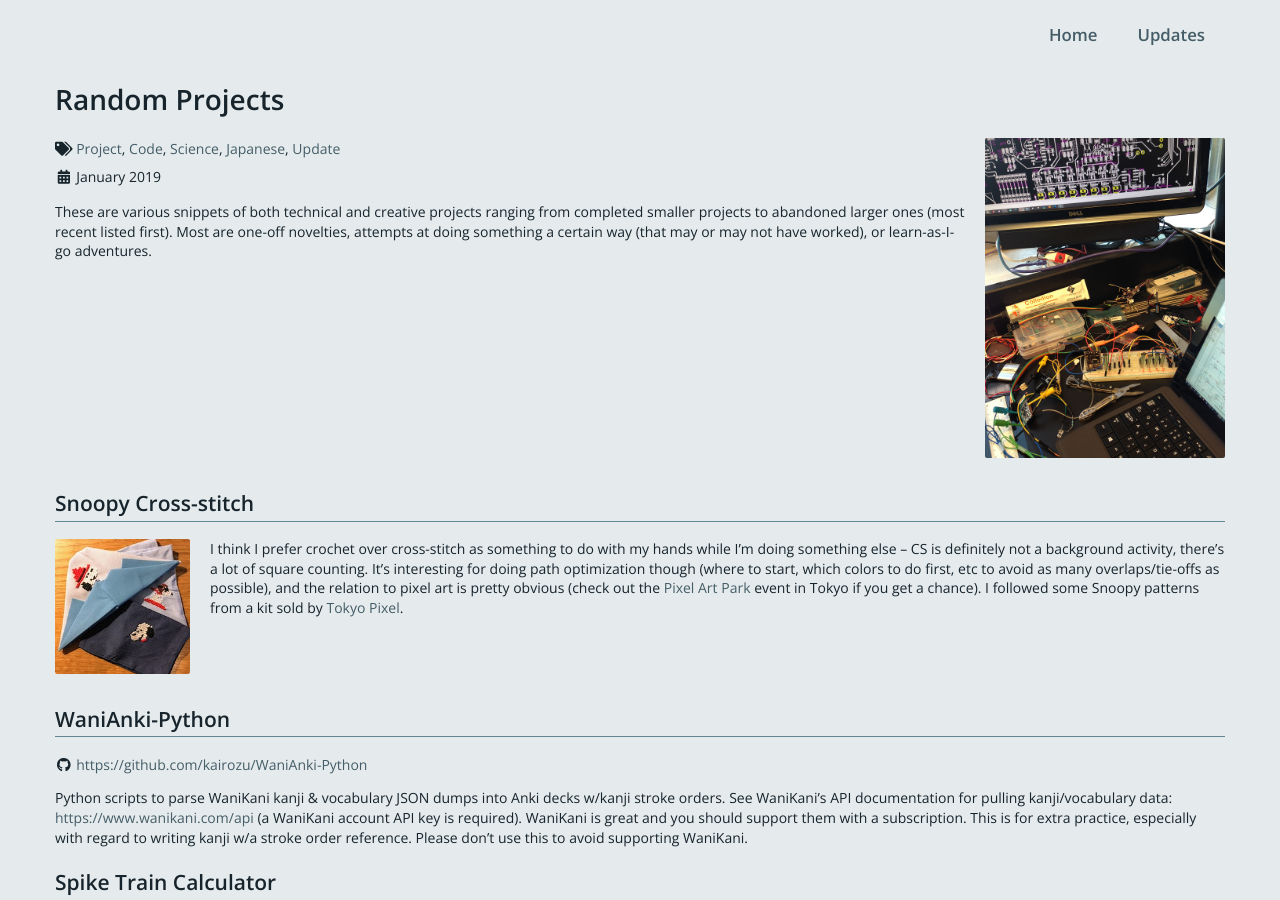
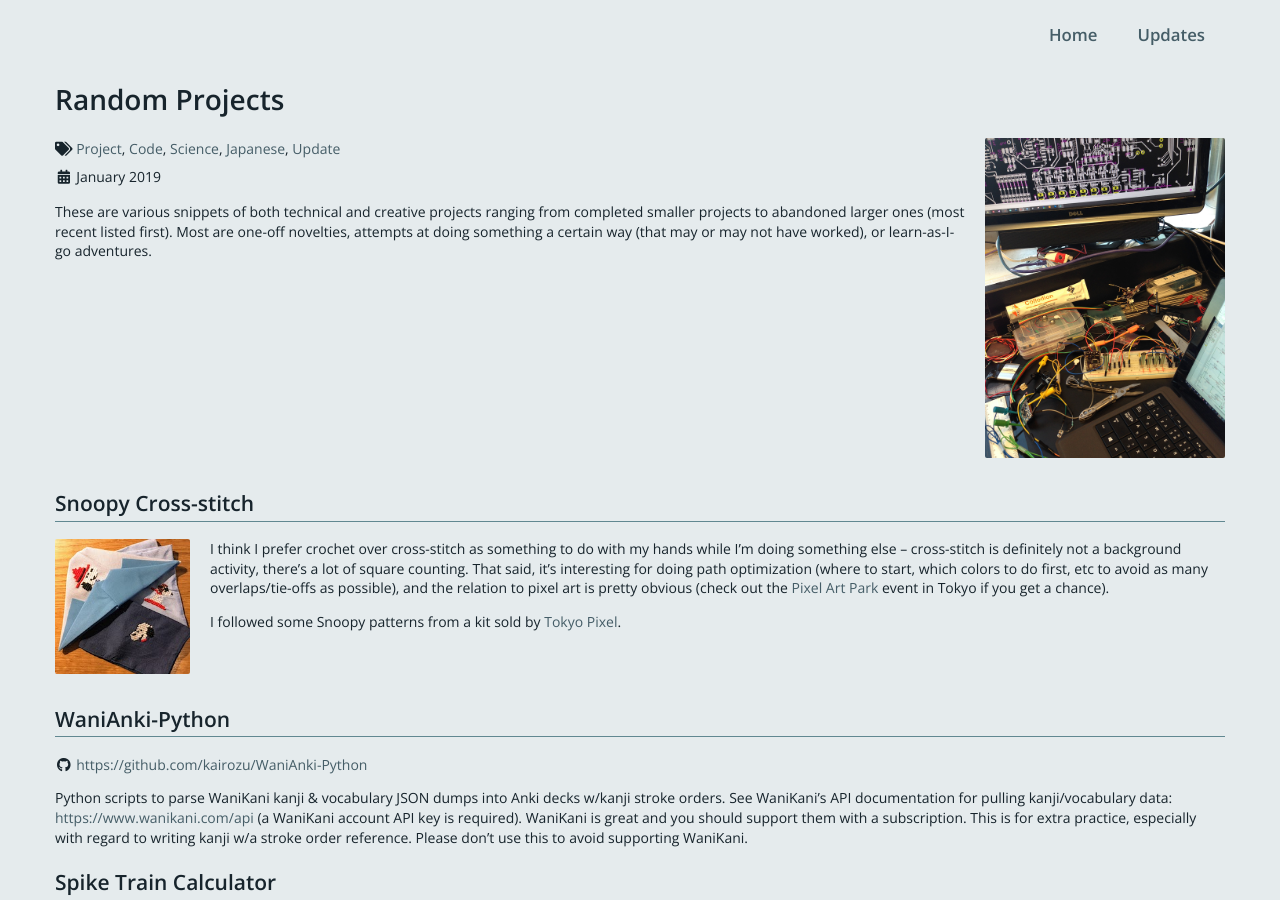
Before and after one commit to kairozu/kairozu.github.io, a Jekyll site: the page built from updates/_posts/2019-01-16-randomprojects.md, in a window 1280 px wide and 900 px high. Built offline with Jekyll 4.4.1, drawn with Linux system fonts in a browser that asks for light colours; nearby versions of some CDN libraries.

Commit message:
update random projects wording

```diff
--- a/updates/_posts/2019-01-16-randomprojects.md
+++ b/updates/_posts/2019-01-16-randomprojects.md
@@ -13,7 +13,9 @@ These are various snippets of both technical and creative projects ranging from
 ## Snoopy Cross-stitch
 <img class="imageL" height="135" alt="snoopy" src="/images/snoopy_cs.jpg" />
 
-I think I prefer crochet over cross-stitch as something to do with my hands while I'm doing something else -- CS is definitely not a background activity, there's a lot of square counting. It's interesting for doing path optimization though (where to start, which colors to do first, etc to avoid as many overlaps/tie-offs as possible), and the relation to pixel art is pretty obvious (check out the [Pixel Art Park](https://pixelartpark.com/) event in Tokyo if you get a chance). I followed some Snoopy patterns from a kit sold by [Tokyo Pixel](http://tokyopixel.jp/).
+I think I prefer crochet over cross-stitch as something to do with my hands while I'm doing something else -- cross-stitch is definitely not a background activity, there's a lot of square counting. That said, it's interesting for doing path optimization (where to start, which colors to do first, etc to avoid as many overlaps/tie-offs as possible), and the relation to pixel art is pretty obvious (check out the [Pixel Art Park](https://pixelartpark.com/) event in Tokyo if you get a chance).
+
+I followed some Snoopy patterns from a kit sold by [Tokyo Pixel](http://tokyopixel.jp/).
 
 <div class="spacerClear"></div>
 
```
